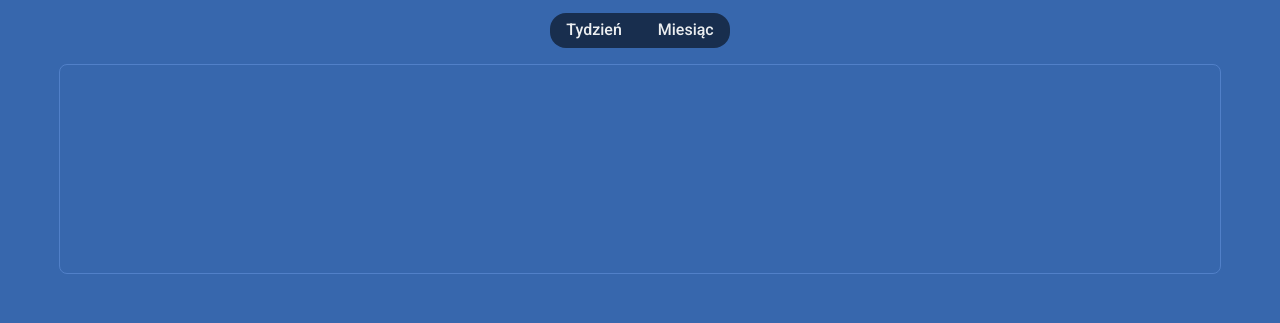
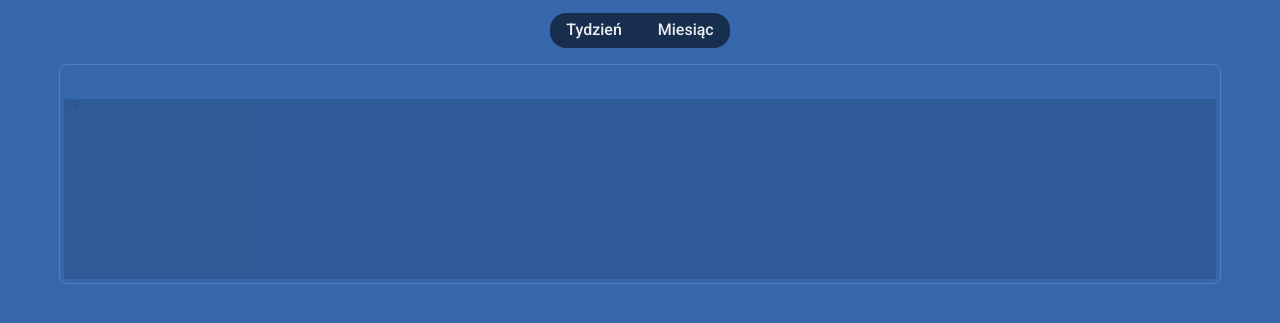
Before and after one commit to szewczykkrzysztof/waterself, a website built with webpack: page src/pages/chart.html in a window 1280 px wide. Shown: the part 185-508 px from the top of the page. Built offline with nearby package versions, Linux system fonts and the light colour scheme.

Commit message:
add to chart backgroud box to vizualise day recommended water consuption

```diff
--- a/src/pages/chart.html
+++ b/src/pages/chart.html
@@ -21,7 +21,9 @@
       <span class="chart__type chart__month--js">Miesiąc</span>
     </nav>
     <main>
-      <div class="chart__body"></div>
+      <div class="chart__body">
+        <div class="chart__dayLimit">1,5 l</div>
+      </div>
       <div class="chart__description">
         <span class="chart__weekDay chart__weekDay--js"></span>
       </div>
--- a/src/scss/main.scss
+++ b/src/scss/main.scss
@@ -22,14 +22,27 @@ body {
 }
 
 .chart__body {
+  position: relative;
   display: flex;
   justify-content: space-between;
   align-items: flex-end;
   width: 90vw;
-  height: 200px;
+  height: 210px;
   border: 1px solid hsl(216, 52%, 55%);
   border-radius: 8px;
   padding: 4px;
+}
+
+.chart__dayLimit {
+  position: absolute;
+  top: 34px;
+  display: inline-block;
+  background-color: hsl(216, 52%, 20%);
+  color: black;
+  opacity: 20%;
+  width: 90vw;
+  height: 180px;
+  font-size: 10px;
 }
 
 .chart__nav {
```
